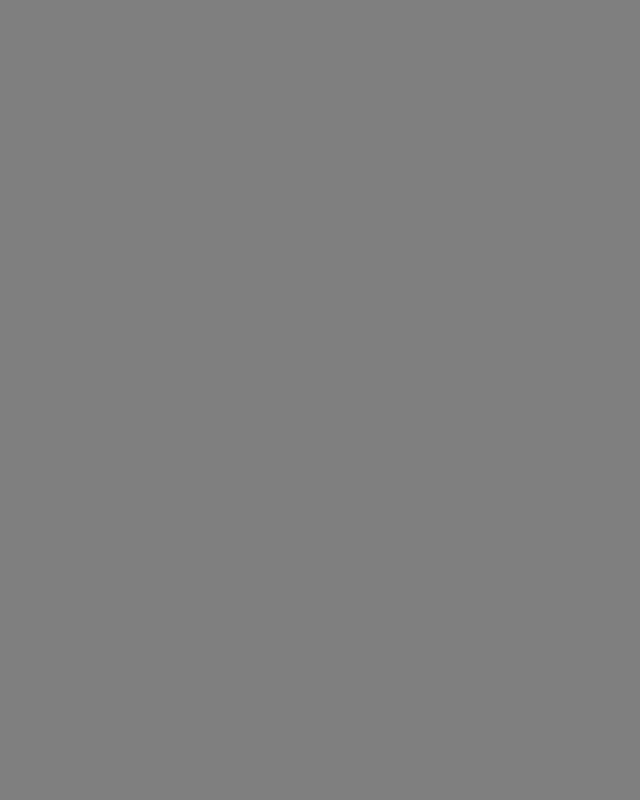
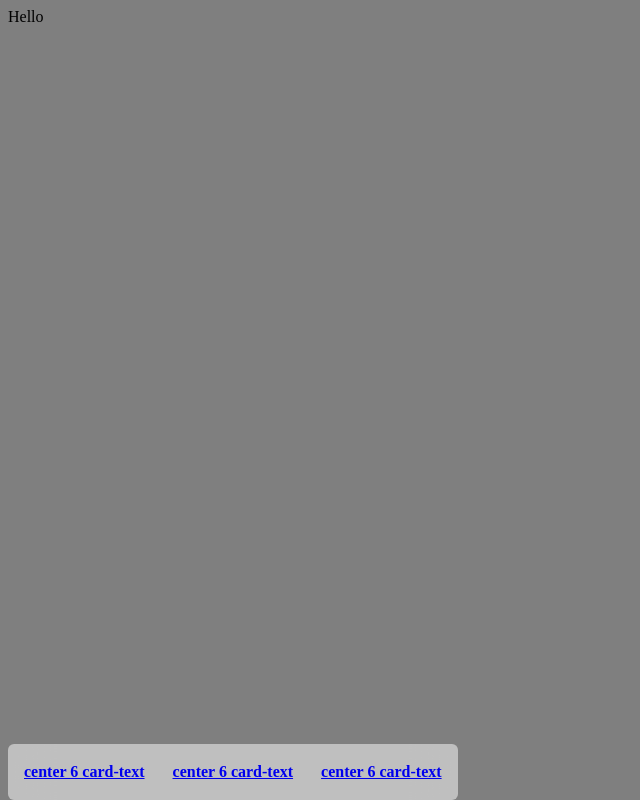
Before and after one commit to so1ve/dolan-client-volantis, a Nuxt app: page /components in a window 1280 px wide. Before the commit this address had no page. Shown: the whole page, without its empty margins (0-640 px from the left). Built offline with nearby package versions, Linux system fonts and the light colour scheme.

Commit message:
feat: dock

```diff
--- /dev/null
+++ b/src/components/Cover/Dock.vue
@@ -0,0 +1,37 @@
+<script setup lang="ts">
+import type { Feature } from "@/types";
+
+const { logo, title, subtitle, features } = defineProps<{
+  logo?: string
+  title?: string
+  subtitle?: string
+  features?: Feature[]
+}>();
+</script>
+
+<template>
+  <div>
+    <div
+      absolute
+      bottom="0"
+      max-w="full"
+      rounded="1.5"
+      bg="white/50"
+      backdrop="saturate-200 blur-20"
+    >
+      <div
+        flex="~ nowrap row gap-1"
+        items="stretch"
+        rounded="1"
+        select="none"
+        m="1"
+      >
+        <CoverDockItem
+          v-for="feature in features"
+          :key="feature.url"
+          :feature="feature"
+        />
+      </div>
+    </div>
+  </div>
+</template>
--- /dev/null
+++ b/src/components/Cover/DockItem.vue
@@ -0,0 +1,39 @@
+<script lang="ts" setup>
+import type { Feature } from "@/types";
+
+const { feature } = defineProps<{
+  feature: Feature
+}>();
+</script>
+
+<template>
+  <a
+    :key="feature.url"
+    backdrop-filter="none"
+    bg="card-bg"
+    flex="col grow shrink-0"
+    font="semibold"
+    items="center"
+    p="3"
+    leading="24px"
+    rounded="1"
+    text="center 6 card-text"
+    content="end"
+    :href="feature.url"
+    :rel="feature.rel"
+    :target="feature.target"
+  >
+    <img
+      v-if="feature.img"
+      block
+      rounded="0.5"
+      m="1"
+      min-w="10"
+      max-w="11"
+      :src="feature.img"
+    >
+    <p text="3.5 text">
+      {{ feature.name }}
+    </p>
+  </a>
+</template>
--- /dev/null
+++ b/src/components/VltsHeader.vue
@@ -0,0 +1,168 @@
+<script setup lang="ts">
+const props = defineProps<{
+  name: string
+}>();
+</script>
+
+<template>
+  <header
+    itemscope itemtype="http://schema.org/WPHeader" class="max-w-1112px left-[calc((100%_-_1112px)_*_.5)]"
+    transition="opacity ease" fixed z="1000" duration="4000" max-w="1112px" rounded="b-8"
+  >
+    <!-- <div class="container">
+      <div id="wrapper">
+        <div class="nav-sub">
+          <p class="title" />
+          <ul id="pjax-header-nav-list" class="switcher nav-list-h m-phone">
+            <li>
+              <a
+                id="s-comment" class="fa-solid fa-comments fa-fw" target="_self" href="/" onclick="return false;"
+                title="comment"
+              />
+            </li>
+            <% if (page.sidebar==undefined || page.sidebar !=false) { %>
+            <li>
+              <a
+                id="s-toc" class="s-toc fa-solid fa-list fa-fw" target="_self" href="/" onclick="return false;"
+                title="toc"
+              />
+            </li>
+            <% } %>
+          </ul>
+        </div>
+        <div class="nav-main">
+          <% if (theme.navbar.logo) { %>
+          <% let logo=theme.navbar.logo %>
+          <a class="title flat-box" target="_self" href="<%- url_for(&quot;/&quot;) %>">
+            <% if (logo.img) { %>
+            <img no-lazy class="logo" src="<%- logo.img %>">
+            <% } %>
+            <% if (logo.icon) { %>
+            <i class="<%- logo.icon %>" />
+            <% } %>
+            <% if (logo.title) { %>
+            <%- logo.title %>
+            <% } %>
+          </a>
+          <% } %>
+
+          <div class="menu navigation">
+            <ul class="nav-list-h m-pc">
+              <% let menu_list=theme.navbar.menu; %>
+              <% function menu(value, type) { %>
+              <% if (value.name=='hr' ) { %>
+              <hr>
+              <% } else if (value.toggle=='darkmode' ) { %>
+              <li>
+                <a class="menuitem flat-box header toggle-mode-btn">
+                  <i class="<%= value.icon %> fa-fw" />
+                  <%- value.name %>
+                </a>
+              </li>
+              <li>
+                <% } else if (value.icon && value.icon.indexOf('fa-compact-disc')> -1 && value.url ==
+                undefined && value.rows == undefined) { %>
+                <% if (type=='pc' ) { %>
+              </li>
+              <li>
+                <a class="menuitem flat-box">
+                  <i class="<%= value.icon %> fa-fw music" />
+                  <%- value.name %>
+                </a>
+                <ul class="list-v">
+                  <li>
+                    <div class="aplayer-container">
+                      <%- partial('../_plugins/aplayer/layout', {post: null, where: 'footer' }) %>
+                    </div>
+                  </li>
+                </ul>
+              </li>
+              <li>
+                <% } %>
+                <% } else if (value.name !=undefined && value.url==undefined && value.rows==undefined) {
+                %>
+              </li>
+              <li class="header">
+                <% if (value.icon) { %><i class="<%= value.icon %> fa-fw" />
+                <% } %>
+                <%- value.name %>
+              </li>
+              <% } else { %>
+              <li>
+                <a
+                  class="menuitem flat-box faa-parent animated-hover" <%- value.url ?
+                  `href="` + url_for(value.url) + `" title="` + (value.description || value.name) + `" `
+                  : ` href="/" onclick="return false;" title="` + (value.description || value.name) + `"
+                  ` %
+                >
+                  <% if (value.rel) { %>
+                  rel="<%- value.rel %>"
+                  <% } %>
+                  <% if (value.target) { %>
+                  target="<%- value.target %>"
+                  <% } %>
+                  <% if (value.url) { %>
+                  active-action="action-<%= url_for(value.url).replace(/\/|%|\./g, ""
+                  )?url_for(value.url).replace(/\/|%|\./g, "" ):"home" %>"
+                  <% } %>>
+                  <% if (value.icon) { %><i class="<%= value.icon %> fa-fw" />
+                  <% } %>
+                  <%- value.name %>
+                </a>
+                <% if (value.rows) { %>
+                <ul class="list-v">
+                  <% value.rows.forEach(function(value){ %>
+                  <% menu(value, type) %>
+                  <%})%>
+                </ul>
+                <% } %>
+              </li>
+              <% } %>
+              <% } %>
+              <% menu_list.forEach(function(value){ %>
+              <% menu(value, 'pc' ) %>
+              <% }) %>
+            </ul>
+          </div>
+          <% if (theme.search.enable) { %>
+          <div class="m_search">
+            <form name="searchform" class="form u-search-form">
+              <i class="icon fa-solid fa-search fa-fw" />
+              <input
+                type="text" class="input u-search-input"
+                placeholder="<%- theme.navbar && theme.navbar.search %>"
+              >
+            </form>
+          </div>
+          <% } %>
+
+          <ul class="switcher nav-list-h m-phone">
+            <% if (theme.search.enable===true) { %>
+            <li>
+              <a
+                class="s-search fa-solid fa-search fa-fw" target="_self" href="/" onclick="return false;"
+                title="search"
+              />
+            </li>
+            <% } %>
+            <li>
+              <a
+                class="s-menu fa-solid fa-bars fa-fw" target="_self" href="/" onclick="return false;"
+                title="menu"
+              />
+              <ul class="menu-phone list-v navigation white-box">
+                <% menu_list.forEach(function(value){ %>
+                <% menu(value, 'mobile' ) %>
+                <% }) %>
+              </ul>
+            </li>
+          </ul>
+
+      <%- volantis_inject('header') %>
+    Custom Files header end -->
+    <!--  </div>
+      </div>
+      </div> -->
+    123
+  </header>
+</template>
--- /dev/null
+++ b/src/layouts/default.vue
@@ -0,0 +1,6 @@
+<template>
+  <div>
+    <!-- <VltsHeader name="" /> -->
+    <slot />
+  </div>
+</template>
--- /dev/null
+++ b/src/pages/components.vue
@@ -0,0 +1,32 @@
+<script setup lang="ts">
+import type { Feature } from "../types";
+import { componentNames } from "~~/.nuxt/components";
+
+const features: Feature[] = [
+  {
+    name: "1",
+    rel: "1",
+    url: "11",
+    img: "https://unpkg.com/volantis-static@0.0.1654736714924/media/twemoji/assets/svg/1f4f0.svg",
+  },
+  {
+    name: "1",
+    rel: "1",
+    url: "11",
+    img: "https://unpkg.com/volantis-static@0.0.1654736714924/media/twemoji/assets/svg/1f4f0.svg",
+  },
+  {
+    name: "1",
+    rel: "1",
+    url: "11",
+    img: "https://unpkg.com/volantis-static@0.0.1654736714924/media/twemoji/assets/svg/1f4f0.svg",
+  },
+];
+</script>
+
+<template>
+  <div>
+    Hello
+    <CoverDock :features="features" />
+  </div>
+</template>
--- /dev/null
+++ b/src/types/index.ts
@@ -0,0 +1 @@
+export { Feature } from "./cover";
```
Also changed, not shown: src/types/cover.ts (added, +7 -0 lines).
